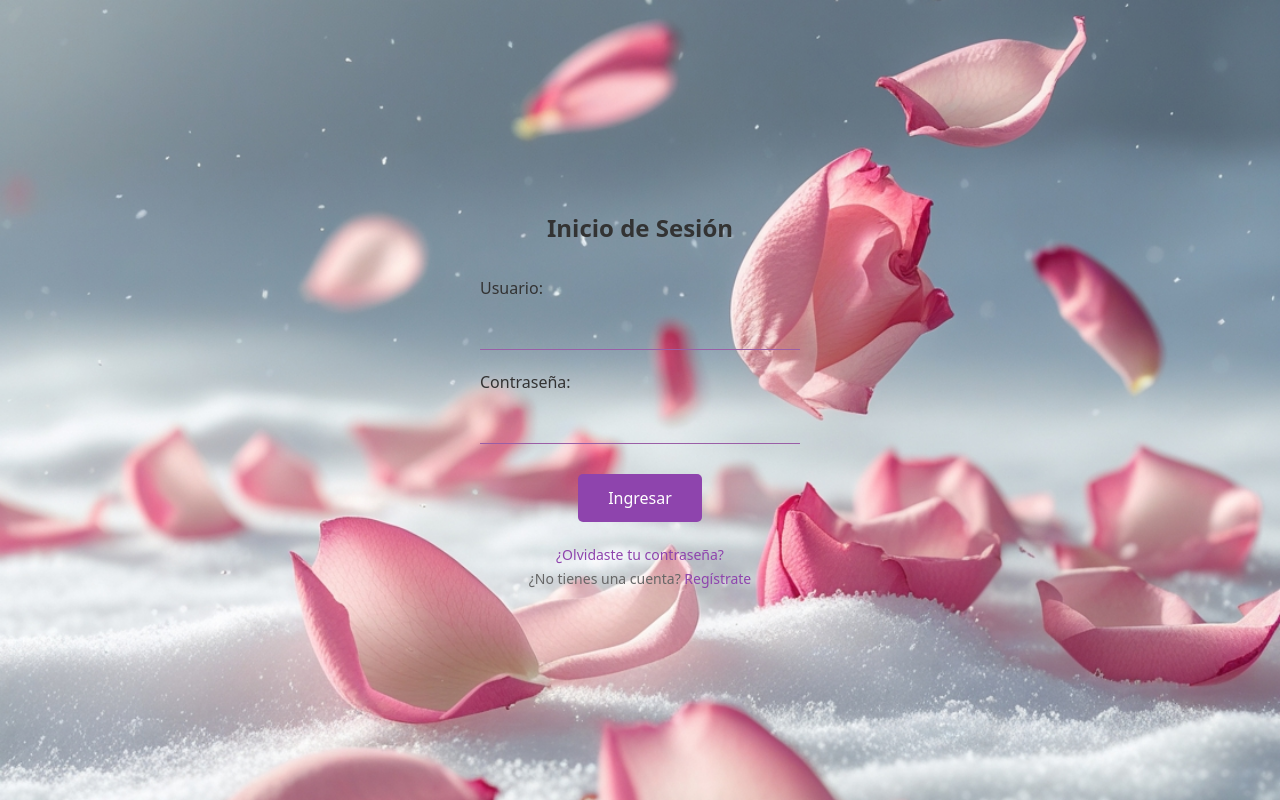
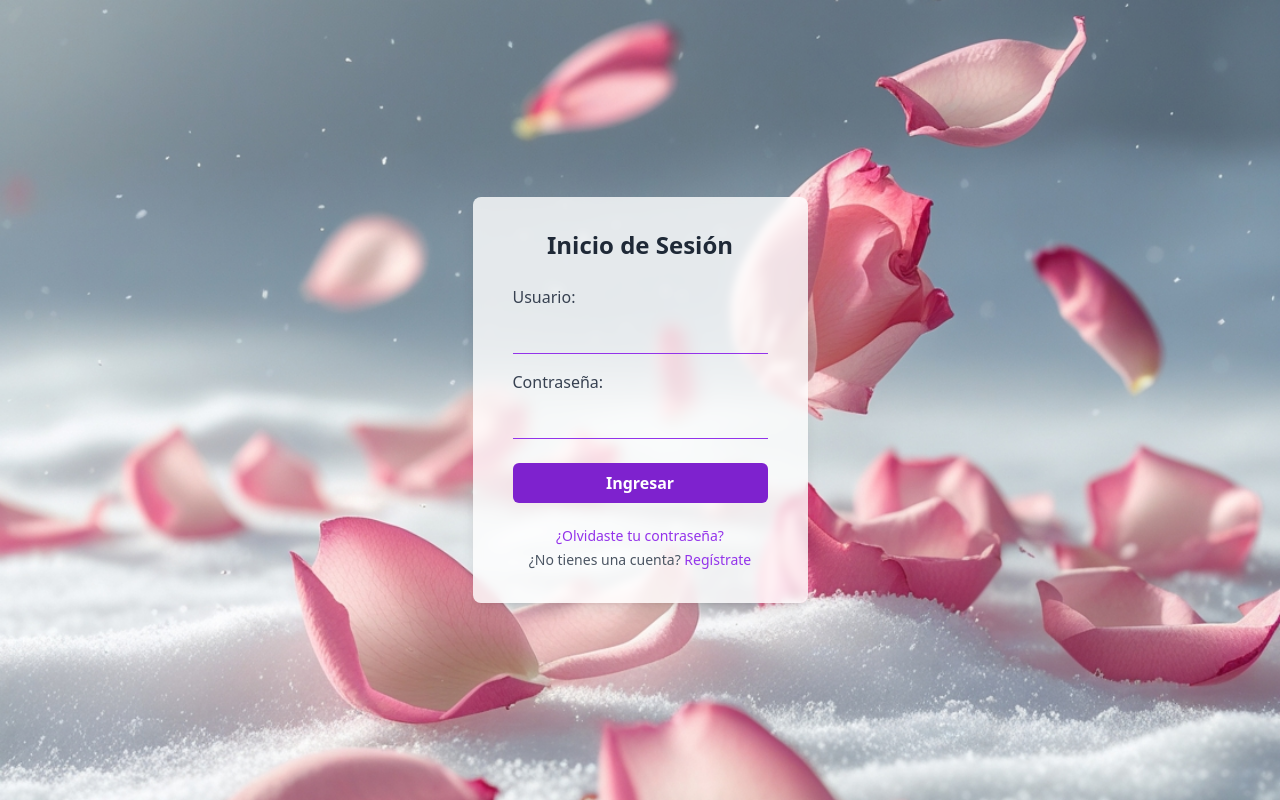
Before and after one commit to Anderarita/Floralize, a React (Vite) app: page / in a window 1280 px wide. Built offline with nearby package versions, Linux system fonts and the light colour scheme.

Commit message:
cambios al fronted de ander

```diff
--- a/package.json
+++ b/package.json
@@ -15,8 +15,8 @@
     "@mui/icons-material": "^6.3.1",
     "@mui/material": "^6.3.1",
     "@react-navigation/native": "^7.0.14",
-    "react": "^19.0.0",
-    "react-dom": "^19.0.0",
+    "react": "^18.3.1",
+    "react-dom": "^18.3.1",
     "react-icons": "^5.4.0",
     "react-router-dom": "^7.1.1"
   },
--- a/src/components/Sidebar.jsx
+++ b/src/components/Sidebar.jsx
@@ -134,7 +134,7 @@ import { IoHomeOutline } from "react-icons/io5";
 import { CiLogout } from "react-icons/ci";
 import { useNavigate } from "react-router-dom";
 import { useContext, useState, useEffect } from "react";
-import { AuthContext } from "../context/AuthContext";
+import { AuthContext } from "../context/AuthProvider";
 import { RiFlowerFill } from "react-icons/ri";
 
 export const NavItem = ({ icon, title, onClick, open }) => (
--- a/src/context/AuthProvider.jsx
+++ b/src/context/AuthProvider.jsx
@@ -1,10 +1,10 @@
+import { createContext, useState } from "react";
 import { useNavigate } from "react-router-dom";
-import { AuthContext } from "./AuthContext";
-import { useState } from "react";
+
+export const AuthContext = createContext();
 
 const init = () => {
   const token = localStorage.getItem("token");
-
   return {
     logged: !!token,
     user: token ? { token } : null,
@@ -14,7 +14,6 @@ const init = () => {
 export const AuthProvider = ({ children }) => {
   const navigate = useNavigate();
   const [userState, setUserState] = useState(init);
-  //const userPre = init();
 
   const login = (data) => {
     localStorage.setItem("user", JSON.stringify(data));
@@ -24,10 +23,6 @@ export const AuthProvider = ({ children }) => {
     setUserState({
       logged: true,
       user: data,
-      token: data.token,
-      refreshToken: data.refreshToken,
-      username: data.username,
-      tokenExpiration: data.tokenExpiration,
     });
     navigate("/");
   };
@@ -42,8 +37,8 @@ export const AuthProvider = ({ children }) => {
   };
 
   return (
-    <AuthContext value={{ ...userState, login, logout }}>
+    <AuthContext.Provider value={{ ...userState, login, logout }}>
       {children}
-    </AuthContext>
+    </AuthContext.Provider>
   );
 };
--- a/src/pages/LoginPage.jsx
+++ b/src/pages/LoginPage.jsx
@@ -4,131 +4,61 @@ import fondo from '../components/image/Imagen.jpg';
 export const LoginPage = () => {
   const navigate = useNavigate();
 
-  const styles = {
-    pageContainer: {
-      position: "relative",
-      minHeight: "100vh",
-      display: "flex",
-      justifyContent: "center",
-      alignItems: "center",
-      overflow: "hidden",
-    },
-    imageContainer: {
-      position: "absolute",
-      top: 0,
-      left: 0,
-      width: "100%",
-      height: "100%",
-      backgroundImage: `url(${fondo})`,
-      backgroundSize: "cover",
-      backgroundPosition: "center",
-      backgroundRepeat: "no-repeat",
-      zIndex: -1, // Imagen detrás del formulario
-    },
-    loginContainer: {
-      background: "rgba(255, 255, 255, 0.0)", // Fondo más transparente
-      padding: "40px",
-      borderRadius: "10px",
-      //boxShadow: "0 0 20px rgba(0, 0, 0, 0.2)",
-      width: "100%",
-      maxWidth: "400px",
-      textAlign: "center",
-    },
-    heading: {
-      color: "#333",
-      marginBottom: "30px",
-      fontSize: "24px",
-      fontWeight: "bold",
-    },
-    inputGroup: {
-      marginBottom: "20px",
-      textAlign: "left",
-    },
-    label: {
-      display: "block",
-      marginBottom: "5px",
-      color: "#333",
-    },
-    input: {
-      width: "100%",
-      padding: "10px",
-      border: "none",
-      borderBottom: "1px solid #9a5ea7",
-      boxSizing: "border-box",
-      background: "rgba(255, 255, 255, 0.0)",
-    },
-    button: {
-      background: "#8e44ad",
-      color: "white",
-      border: "none",
-      padding: "12px 30px",
-      borderRadius: "5px",
-      cursor: "pointer",
-      fontSize: "16px",
-      marginTop: "10px",
-    },
-    buttonHover: {
-      background: "#732d91",
-    },
-    links: {
-      marginTop: "20px",
-    },
-    link: {
-      color: "#8e44ad",
-      textDecoration: "none",
-      fontSize: "14px",
-    },
-    linkHover: {
-      textDecoration: "underline",
-    },
-  };
-
   return (
-    <div style={styles.pageContainer}>
+    <div className="relative min-h-screen flex justify-center items-center overflow-hidden">
       {/* Imagen de fondo */}
-      <div style={styles.imageContainer}></div>
+      <div
+        className="absolute inset-0 w-full h-full bg-cover bg-center bg-no-repeat"
+        style={{ backgroundImage: `url(${fondo})` }}
+      ></div>
 
       {/* Formulario de inicio de sesión */}
-      <div style={styles.loginContainer}>
-        <h1 style={styles.heading}>Inicio de Sesión</h1>
-        <div style={styles.inputGroup}>
-          <label htmlFor="usuario" style={styles.label}>
+      <div className="bg-white/80 px-10 py-8 rounded-lg max-w-sm text-center shadow-lg backdrop-blur-sm">
+        <h1 className="text-gray-800 text-2xl font-bold mb-6">Inicio de Sesión</h1>
+
+        {/* Campo Usuario */}
+        <div className="mb-4 text-left">
+          <label htmlFor="usuario" className="block text-gray-700 mb-1">
             Usuario:
           </label>
           <input
             type="text"
             id="usuario"
             name="usuario"
-            style={styles.input}
+            className="w-full px-3 py-2 border-b border-purple-600 bg-transparent focus:outline-none focus:border-purple-800 transition-colors"
           />
         </div>
-        <div style={styles.inputGroup}>
-          <label htmlFor="contrasena" style={styles.label}>
+
+        {/* Campo Contraseña */}
+        <div className="mb-6 text-left">
+          <label htmlFor="contrasena" className="block text-gray-700 mb-1">
             Contraseña:
           </label>
           <input
             type="password"
             id="contrasena"
             name="contrasena"
-            style={styles.input}
+            className="w-full px-3 py-2 border-b border-purple-600 bg-transparent focus:outline-none focus:border-purple-800 transition-colors"
           />
         </div>
+
+        {/* Botón Ingresar */}
         <button
           type="button"
-          style={styles.button}
+          className="w-full bg-purple-700 text-white py-2 rounded-md font-semibold hover:bg-purple-800 transition-colors"
           onClick={() => navigate("/HomePage")}
         >
           Ingresar
         </button>
-        <div style={styles.links}>
-          <a href="/Recover" style={styles.link}>
+
+        {/* Enlaces */}
+        <div className="mt-5">
+          <a href="/Recover" className="text-purple-600 text-sm hover:underline">
             ¿Olvidaste tu contraseña?
           </a>
           <br />
-          <span style={{ color: "#666", fontSize: "14px" }}>
-            ¿No tienes una cuenta?{" "}
-          </span>
-          <a href="/Register" style={styles.link}>
+          <span className="text-gray-600 text-sm">¿No tienes una cuenta? </span>
+          <a href="/Register" className="text-purple-600 text-sm hover:underline">
             Regístrate
           </a>
         </div>
--- a/src/routes/PublicRouters.jsx
+++ b/src/routes/PublicRouters.jsx
@@ -1,6 +1,6 @@
 import { useContext } from "react";
 import { Navigate } from "react-router-dom";
-import { AuthContext } from "../context/AuthContext";
+import { AuthContext } from "../context/AuthProvider";
 
 export const PublicRouter = ({ children }) => {
     const { logged } = useContext(AuthContext);
```
Also changed, not shown: src/components/image/imagen2.jpg (deleted), 1 other file (tests, documents, lock files or other folders).
